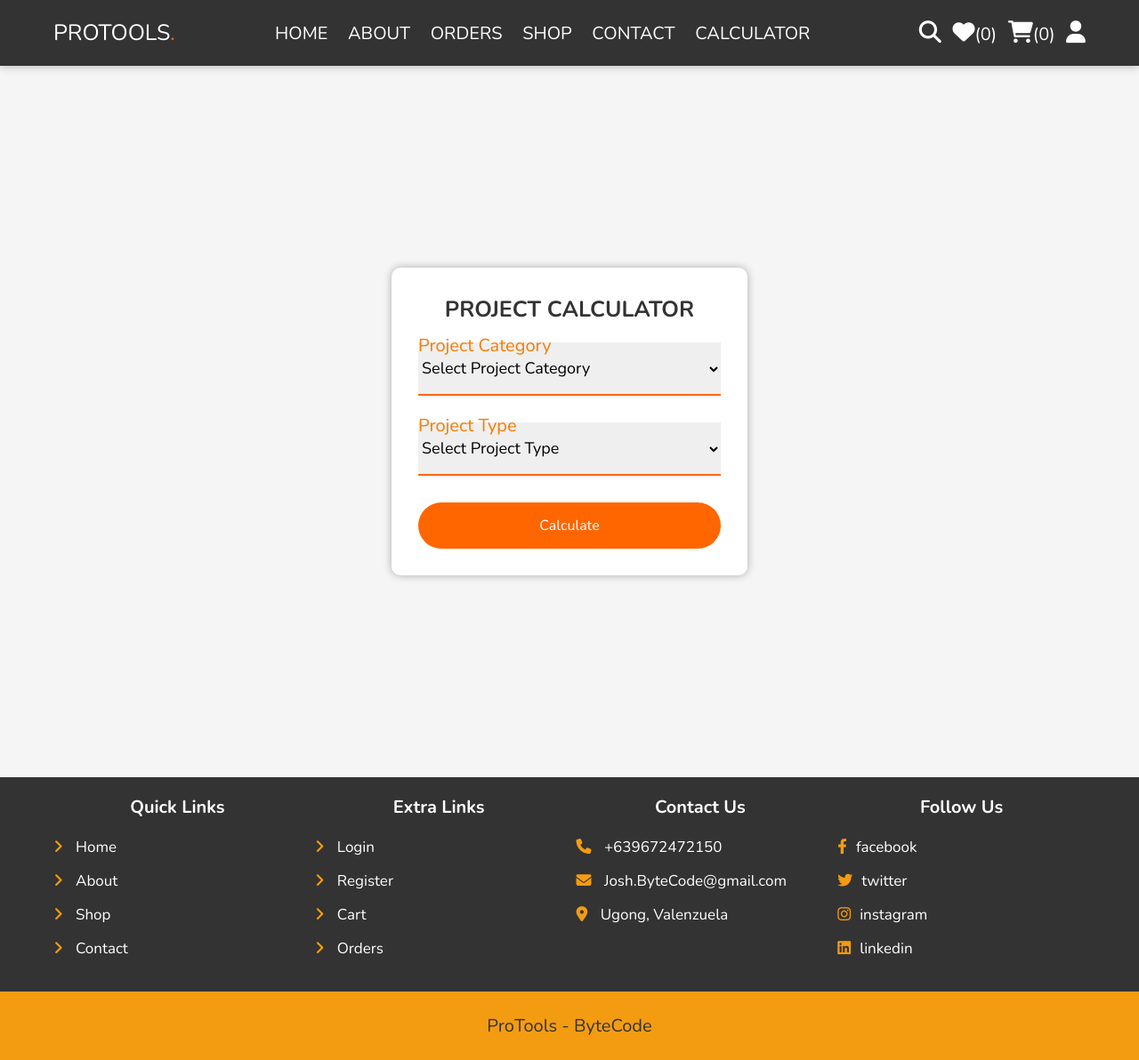
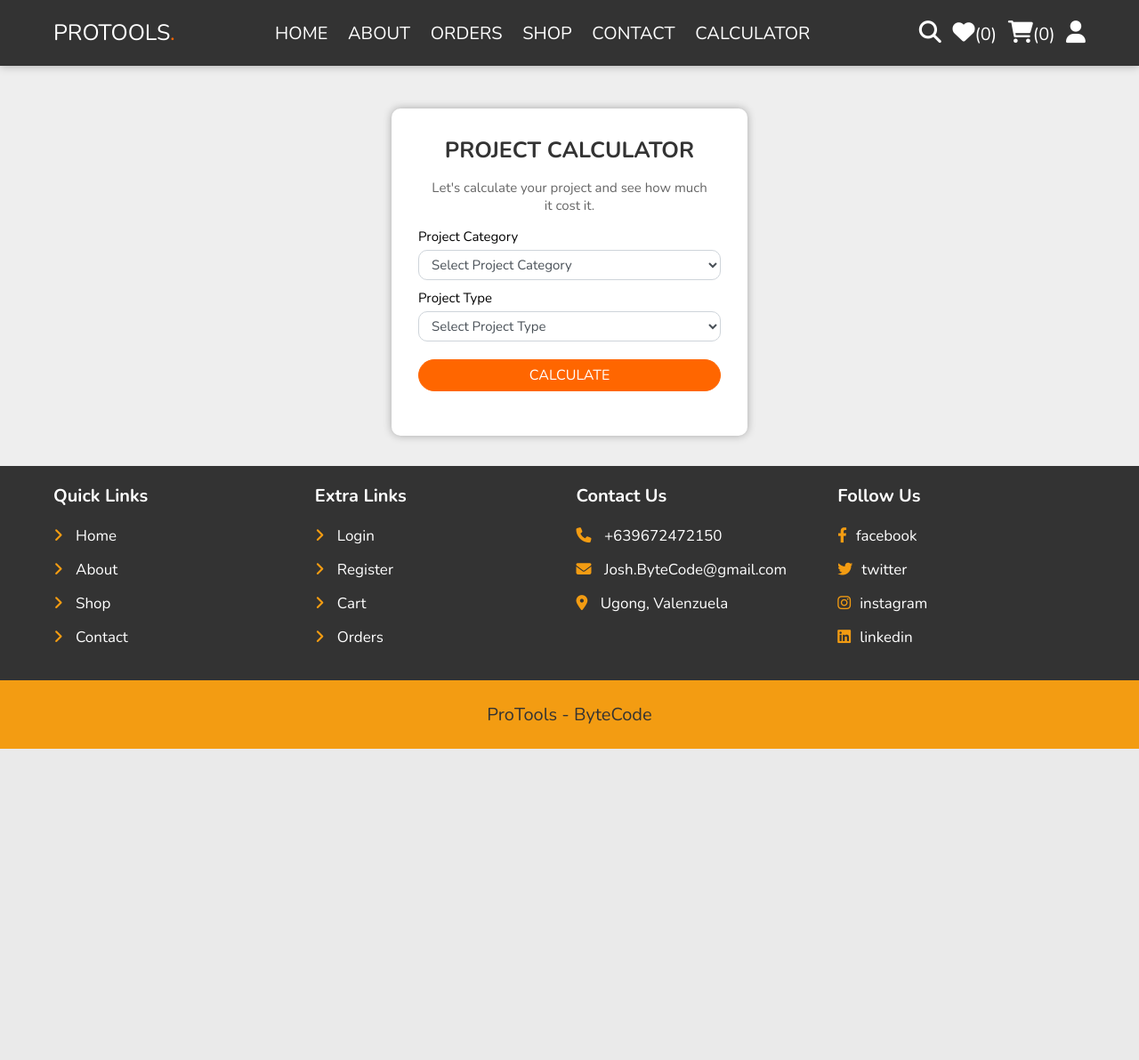
Before and after one commit to jshlrncfblln/protools-hardware-store-website, a PHP site: page /protools-store/calculator.php in a window 1280 px wide. Shown: the whole page at 89% size. After the commit the page ends 842 px from the top, so only its background shows below. Run offline with PHP 8.4, Linux system fonts and the light colour scheme; data that the repository does not hold is empty; some libraries are stand-ins or nearby versions.

Commit message:
Modifies calculator functions and style

```diff
--- a/calculator.php
+++ b/calculator.php
@@ -31,39 +31,68 @@ if(isset($_SESSION['user_id'])){
 <body>
 
 <?php include 'components/user_header.php'; ?>
-
+<br><br>
 <div class="container">
       <div class="form-container">
         <form action="" method="post">
           <h3>Project Calculator</h3>
-
-          <div class="input-field">
-          <label for="category">Project Category</label>
-            <select name="project-category" id="category">
+          <p>Let's calculate your project and see how much it cost it.</p>
+          <div class="form-group">
+          <label for="projectCategory">Project Category</label>
+            <select id="projectCategory" class="form-control">
               <option value="">Select Project Category</option>
               <option value="house">House Project</option>
               <option value="building">Building Project</option>
             </select>
           </div>
 
-          <div class="input-field">
-          <label for="type">Project Type</label>
-            <select name="project-type" id="type">
-              <option value="">Select Project Type</option>
-              <option value="bath">Bathroom</option>
-              <option value="pool">Swimming Pool</option>
-              <option value="kitchen">Kitchen</option>
-              <option value="room">Room</option>
+          <div class="form-group">
+          <label for="subCategory">Project Type</label>
+            <select id="subCategory" class="form-control">
+              <option value="" select="selected">Select Project Type</option>
             </select>
           </div>
-          <button type="submit" name="submit" id="submit">Calculate</button>
+          <button type="submit" name="calculate" id="calculate">CALCULATE</button>
         </form>
       </div>
 </div>
+<br>
+<?php include 'components/footer.php'; ?>
+<script src="js/script.js"></script>
+<script>
+  const projectTypeSelect = document.getElementById("projectCategory");
+  const subCategorySelect = document.getElementById("subCategory");
 
+  // Define the sub categories for each project type
+  const subCategories = {
+    house: ["Bathroom Renovation", "Kitchen Renovation", "Room Addition"],
+    building: ["Hotel", "Office Building", "Retail Space"]
+  };
 
-<?php include 'components/footer.php'; ?>
+  // Event listener for when a project type is selected
+  projectTypeSelect.addEventListener("change", (event) => {
+    // Clear the sub category select options
+    subCategorySelect.innerHTML = "";
 
-<script src="js/script.js"></script>
+    // Get the selected project type value
+    const projectCategory = event.target.value;
+
+    // Create a new option for each sub category
+    if (projectCategory) {
+      subCategories[projectCategory].forEach((subCategory) => {
+        const option = document.createElement("option");
+        option.value = subCategory;
+        option.text = subCategory;
+        subCategorySelect.add(option);
+      });
+
+      // Show the sub category select
+      subCategorySelect.style.display = "block";
+    } else {
+      // Hide the sub category select if no project type is selected
+      subCategorySelect.style.display = "none";
+    }
+  });
+</script>
 </body>
 </html>
--- a/css/calcu-style.css
+++ b/css/calcu-style.css
@@ -1,102 +1,65 @@
-* {
-    box-sizing: border-box;
-  }
-
-  body {
-    margin: 0;
-    padding: 0;
-    font-family: Arial, sans-serif;
-  }
- .container {
-    display: flex;
-    justify-content: center;
-    align-items: center;
-    height: 100vh;
-    background-color: #f5f5f5;
-  }
-
-  form {
-    display: flex;
-    flex-direction: column;
-  }
-
-  h3 {
-    margin: 0 0 20px;
-    text-align: center;
-    color: #333;
-  }
-
-  .input-field {
-    position: relative;
-    margin-bottom: 30px;
-  }
-
-  select {
-    border: none;
-    border-bottom: 2px solid #ff6600;
-    outline: none;
-    padding: 16px 0;
-    font-size: 18px;
-    width: 100%;
-  }
-
-input:focus {
-  border-bottom: 2px solid #ff9900;
+:root{
+  --main-color: #ff6600;
+  --orange: #f39c12;
 }
 
-input[type="submit"] {
-  padding: 16px 32px;
-  background-color: #ff9900;
-  border: none;
-  color: #fff;
-  font-size: 18px;
-  border-radius: 5px;
-  cursor: pointer;
-  transition: background-color 0.3s ease;
+.container {
+  max-width: 800px;
+  margin: 0 auto;
+  padding: 2rem;
 }
 
-input[type="submit"]:hover {
-  background-color: #f57c00;
+h1 {
+  margin-bottom: 0.25rem;
+  text-align: center;
 }
 
-.label-container {
-  position: relative;
+.form-group {
+  margin-bottom: 1rem;
 }
 
 label {
-  position: absolute;
-  top: 5%;
-  left: 0;
-  font-size: 20px;
-  color: #f57c00;
-  transition: all 0.2s ease;
-  transform: translateY(-50%);
-  pointer-events: none;
+  display: block;
+  margin-bottom: 5px;
+  text-align: left;
+  font-size: 15px;
 }
 
-input:focus ~ label, input:not(:placeholder-shown) ~ label {
-  font-size: 18px;
-  top: 0;
-  transform: translateY(-100%);
-  color: #ff9900;
+select {
+  display: block;
+  width: 100%;
+  padding: 0.5rem 1rem;
+  font-size: 15px;
+  font-weight: 400;
+  line-height: 1.5;
+  color: #495057;
+  background-color: #fff;
+  border: 1px solid #ced4da;
+  border-radius: 10px;
+  transition: border-color 0.15s ease-in-out, box-shadow 0.15s ease-in-out;
 }
 
-a {
-color: #333;
-text-decoration: none;
+select:focus {
+  outline: 0;
+  border-color: var(--main-color);
+  box-shadow: 0 0 0 0.2rem rgba(0, 123, 255, 0.25);
+}
+#calculate {
+  display: block;
+  margin: 2rem auto;
+  width: 100%;
+  padding: 0.5rem 1rem;
+  font-size: 16px;
+  font-weight: 400;
+  line-height: 1.5;
+  color: #fff;
+  background-color: var(--main-color);
+  border: 1px solid var(--main-color);
+  border-radius: 20px;
+  transition: background-color 0.15s ease-in-out, border-color 0.15s ease-in-out;
 }
 
-button[type="submit"] {
-  background-color: #ff6600;
-  color: #fff;
-  border: none;
-  border-radius: 30px;
-  font-size: 16px;
-  cursor: pointer;
-  padding: 15px 0;
-  transition: all 0.2s ease;
+#calculate:hover {
+  background-color: var(--orange);
+  border-color: var(--orange);
 }
-
-button[type="submit"]:hover {
-background-color: #ff9900;
-}
--- a/css/style.css
+++ b/css/style.css
@@ -166,7 +166,6 @@ section{
    justify-content: space-between;
    position: relative;
 }
-
 .header .flex .logo{
    font-size: 2.5rem;
    color:var(--white);
@@ -597,15 +596,14 @@ section{
 
 .form-container form h3{
    font-size: 2.5rem;
-   margin: 0 0 20px;
    text-transform: uppercase;
    color:var(--black);
 }
 
 .form-container form p{
-   font-size: 2rem;
+   font-size: 1.5rem;
    color:var(--light-color);
-   margin:1.5rem 0;
+   margin:1.5rem;
 }
 
 .form-container form .box{
@@ -1012,7 +1010,7 @@ section{
       top:99%; left:0; right:0;
       border-top: var(--border);
       border-bottom: var(--border);
-      background-color: var(--white);
+      background-color: var(--light-color);
       transition: .2s linear;
       clip-path: polygon(0 0, 100% 0, 100% 0, 0 0);
    }
```
Also changed, not shown: calculator.html (added, +58 -0 lines).
